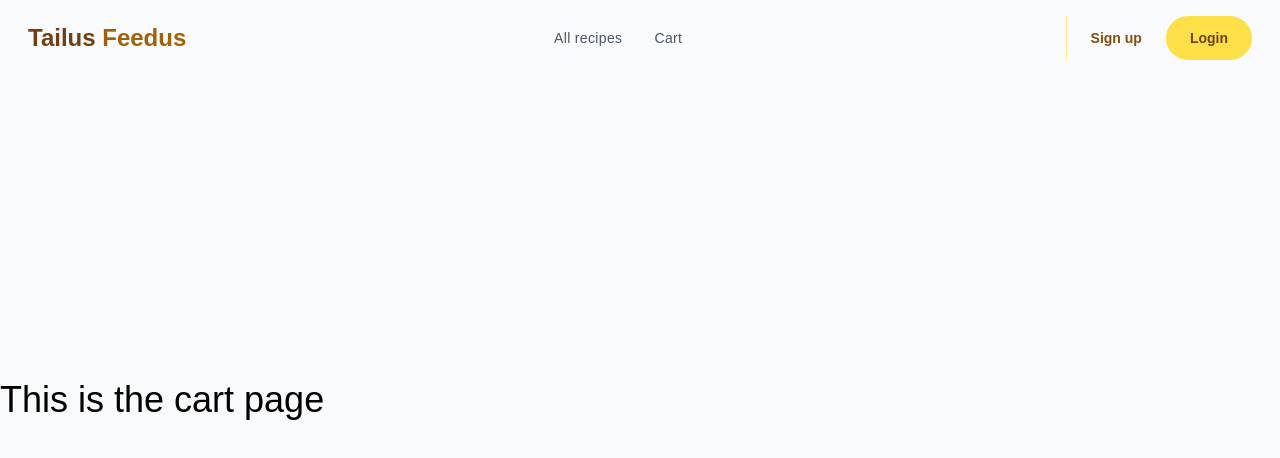
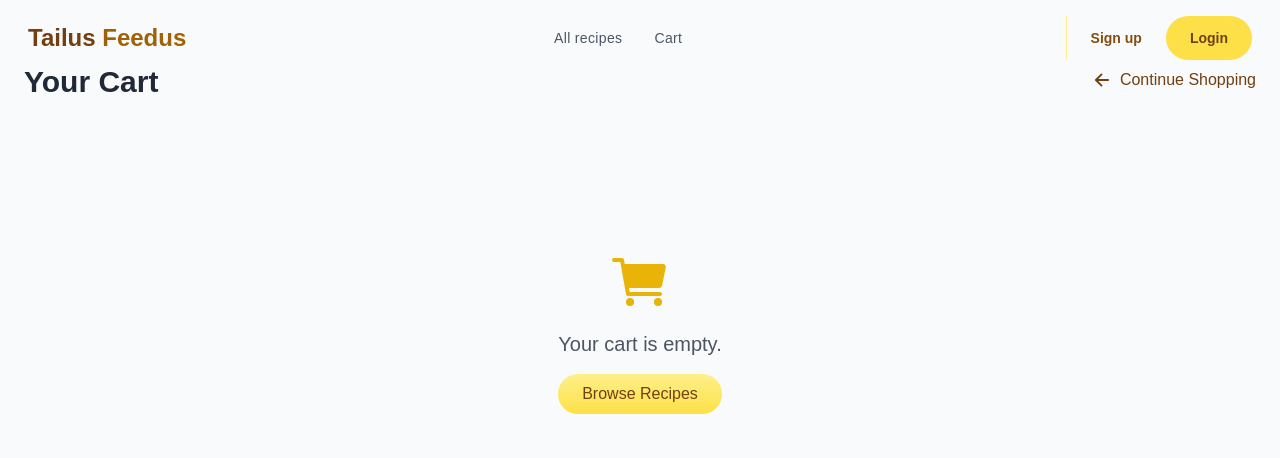
Before and after one commit to gaznafis007/repliq-meal, a Next.js app: page /cart in a window 1280 px wide. Shown: the top 458 px of the page. Built offline with nearby package versions, Linux system fonts and the light colour scheme.

Commit message:
cart created

```diff
--- a/app/all-recipes/[id]/page.jsx
+++ b/app/all-recipes/[id]/page.jsx
@@ -9,7 +9,6 @@ import { IoArrowBack, IoShareSocial, IoCart, IoHeart } from "react-icons/io5";
 const RecipeDetails = () => {
   const { id } = useParams();
   const router = useRouter();
-  const [copied, setCopied] = useState(false);
 
   // Fetch recipe details
   const { data: recipe, isLoading, error } = useQuery({
@@ -18,6 +17,14 @@ const RecipeDetails = () => {
     enabled: !!id,
   });
 
+  const [copied, setCopied] = useState(false);
+  const { addToCart } = useCart();
+  const [added, setAdded] = useState(false);
+  const handleAddToCart = () => {
+    addToCart(recipe);
+    setAdded(true);
+    setTimeout(() => setAdded(false), 3000);
+  };
   // Extract ingredients
   const ingredients = recipe
     ? Object.keys(recipe)
@@ -147,20 +154,12 @@ const RecipeDetails = () => {
             {/* Action Buttons */}
             <div className="mt-6 flex flex-wrap gap-4">
               <button
-                onClick={() => console.log("Add to cart:", recipe.idMeal)}
+                onClick={handleAddToCart}
                 className="inline-flex items-center px-6 py-2 bg-gradient-to-b from-yellow-200 to-yellow-300 text-yellow-900 rounded-full hover:to-red-300"
                 aria-label={`Add ${recipe.strMeal} to cart`}
               >
                 <IoCart className="mr-2" size={20} />
-                Add to Cart
-              </button>
-              <button
-                onClick={() => console.log("Add to wishlist:", recipe.idMeal)}
-                className="inline-flex items-center px-6 py-2 bg-gradient-to-b from-green-200 to-green-300 text-green-900 rounded-full hover:to-green-400"
-                aria-label={`Add ${recipe.strMeal} to wishlist`}
-              >
-                <IoHeart className="mr-2" size={20} />
-                Add to Wishlist
+                {added ? 'Added' : 'Add to Cart'}
               </button>
               <button
                 onClick={handleShare}
--- a/app/all-recipes/page.jsx
+++ b/app/all-recipes/page.jsx
@@ -78,7 +78,7 @@ const AllRecipes = () => {
   };
 
   return (
-    <div className="bg-gray-50 min-h-screen py-10">
+    <div className="bg-gray-50 min-h-screen py-16">
       <div className="container mx-auto px-6">
         <h1 className="text-4xl font-bold text-gray-800 mb-8">All Recipes</h1>
         {/* Search and Filter */}
--- a/app/cart/page.jsx
+++ b/app/cart/page.jsx
@@ -1,11 +1,88 @@
+"use client";
 import React from "react";
 
+import Link from "next/link";
+import { IoTrash, IoCart, IoArrowBack } from "react-icons/io5";
+import { useCart } from "@/hooks/useCart";
+import Image from "next/image";
+
 const Cart = () => {
+  const { cart, removeFromCart, clearCart } = useCart();
+
   return (
-    <div className="bg-gray-50 min-h-screen flex items-center">
-      <div className="container mx-auto">
-        {/* Cart page */}
-        <h1 className="text-4xl">This is the cart page</h1>
+    <div className="bg-gray-50 min-h-screen py-16">
+      <div className="container mx-auto px-6">
+        {/* Header */}
+        <div className="flex items-center justify-between mb-8">
+          <h1 className="text-3xl font-bold text-gray-800">Your Cart</h1>
+          <Link href="/recipes" passHref>
+            <button
+              className="inline-flex items-center text-yellow-900 hover:underline"
+              aria-label="Continue shopping"
+            >
+              <IoArrowBack className="mr-2" size={20} />
+              Continue Shopping
+            </button>
+          </Link>
+        </div>
+
+        {/* Cart Content */}
+        {cart.length === 0 ? (
+          <div className="flex flex-col items-center justify-center h-[50vh] animate-fade-in">
+            <IoCart className="text-yellow-500 mb-4" size={64} />
+            <p className="text-xl text-gray-600 mb-4">Your cart is empty.</p>
+            <Link href="/all-recipes" passHref>
+              <button
+                className="px-6 py-2 bg-gradient-to-b from-yellow-200 to-yellow-300 text-yellow-900 rounded-full hover:to-red-300"
+                aria-label="Browse recipes"
+              >
+                Browse Recipes
+              </button>
+            </Link>
+          </div>
+        ) : (
+          <div className="animate-fade-in">
+            {/* Cart Items */}
+            <div className="space-y-4">
+              {cart.map((item) => (
+                <div
+                  key={item.idMeal}
+                  className="flex items-center bg-white p-4 rounded-lg shadow-sm hover:shadow-md transition"
+                >
+                  <Image
+                  width={720}
+                  height={360}
+                    src={item.strMealThumb}
+                    alt={item.strMeal}
+                    className="w-20 h-20 object-cover rounded"
+                  />
+                  <div className="flex-1 ml-4">
+                    <h3 className="text-lg font-semibold text-gray-800">
+                      {item.strMeal}
+                    </h3>
+                  </div>
+                  <button
+                    onClick={() => removeFromCart(item.idMeal)}
+                    className="p-2 text-red-600 hover:text-red-800"
+                    aria-label={`Remove ${item.strMeal} from cart`}
+                  >
+                    <IoTrash size={20} />
+                  </button>
+                </div>
+              ))}
+            </div>
+            {/* Cart Actions */}
+            <div className="mt-6 flex justify-end">
+              <button
+                onClick={clearCart}
+                className="px-6 py-2 bg-gradient-to-b from-red-200 to-red-300 text-red-900 rounded-full hover:to-red-400"
+                aria-label="Clear all items from cart"
+              >
+                Clear Cart
+              </button>
+            </div>
+          </div>
+        )}
       </div>
     </div>
   );
--- a/app/layout.jsx
+++ b/app/layout.jsx
@@ -3,6 +3,7 @@ import "./globals.css";
 import Navbar from "@/components/Navbar";
 // import { QueryClient, QueryClientProvider } from "@tanstack/react-query";
 import TanstackProvider from "@/providers/TanstackProvider";
+import { CartProvider } from "@/context/ContextProvider";
 
 const geistSans = localFont({
   src: "./fonts/GeistVF.woff",
@@ -28,8 +29,10 @@ export default function RootLayout({ children }) {
         className={`${geistSans.variable} ${geistMono.variable} antialiased`}
       >
         <TanstackProvider>
-          <Navbar />
-          {children}
+          <CartProvider>
+            <Navbar />
+            {children}
+          </CartProvider>
         </TanstackProvider>
       </body>
     </html>
--- a/components/RecipeCard.jsx
+++ b/components/RecipeCard.jsx
@@ -1,14 +1,24 @@
+"use client";
+import { useCart } from "@/hooks/useCart";
 import Image from "next/image";
 import Link from "next/link";
-import React from "react";
+import React, { useState } from "react";
+import { IoCart } from "react-icons/io5";
 
 const RecipeCard = ({ recipe, handleDetailsOpen }) => {
+  const { addToCart } = useCart();
+  const [added, setAdded] = useState(false);
+  const handleAddToCart = () => {
+    addToCart(recipe);
+    setAdded(true);
+    setTimeout(() => setAdded(false), 3000);
+  };
   return (
     <div className="bg-white p-4 rounded-lg shadow-md hover:shadow-lg transition">
       <Link href={`/all-recipes/${recipe.idMeal}`} passHref>
         <Image
-        width={720}
-        height={360}
+          width={720}
+          height={360}
           src={recipe.strMealThumb}
           alt={recipe.strMeal}
           className="w-full h-48 object-cover rounded"
@@ -20,11 +30,12 @@ const RecipeCard = ({ recipe, handleDetailsOpen }) => {
       </Link>
       <div className="mt-4 flex space-x-2">
         <button
-          onClick={() => console.log("Add to cart:", recipe.idMeal)}
-          className="px-4 py-2 bg-gradient-to-b from-yellow-200 to-yellow-300 text-yellow-900 rounded-full"
+          onClick={handleAddToCart}
+          className="px-4 py-2 inline-flex items-center bg-gradient-to-b from-yellow-200 to-yellow-300 text-yellow-900 rounded-full"
           aria-label={`Add ${recipe.strMeal} to cart`}
         >
-          Add to Cart
+          <IoCart className="mr-2" size={20} />
+          {added ? "Added!" : "Add to Cart"}
         </button>
       </div>
     </div>
--- a/components/Recipes/RecipeCard.jsx
+++ b/components/Recipes/RecipeCard.jsx
@@ -1,10 +1,20 @@
 "use client";
+import { useCart } from "@/hooks/useCart";
 import Image from "next/image";
 import Link from "next/link";
-import React from "react";
+import React, { useState } from "react";
+import { IoCart } from "react-icons/io5";
 
 const RecipeCard = ({ recipe, handleDetailsOpen }) => {
   const isModalView = !!handleDetailsOpen; // Determine if used in RecipesList (modal) or AllRecipes (navigation)
+  const {addToCart} = useCart()
+  const [added, setAdded] = useState(false)
+
+  const handleAddToCart = () => {
+    addToCart(recipe);
+    setAdded(true);
+    setTimeout(() => setAdded(false), 2000);
+  };
 
   return (
     <div className="bg-white p-4 rounded-lg shadow-md hover:shadow-lg transition">
@@ -51,18 +61,12 @@ const RecipeCard = ({ recipe, handleDetailsOpen }) => {
       )}
       <div className="mt-4 flex space-x-2">
         <button
-          onClick={() => console.log("Add to cart:", recipe.idMeal)}
-          className="px-4 py-2 bg-gradient-to-b from-yellow-200 to-yellow-300 text-yellow-900 rounded-full hover:to-red-300"
+          onClick={handleAddToCart}
+          className="px-4 py-2 inline-flex items-center bg-gradient-to-b from-yellow-200 to-yellow-300 text-yellow-900 rounded-full hover:to-red-300"
           aria-label={`Add ${recipe.strMeal} to cart`}
         >
-          Add to Cart
-        </button>
-        <button
-          onClick={() => console.log("Add to wishlist:", recipe.idMeal)}
-          className="px-4 py-2 bg-gradient-to-b from-green-200 to-green-300 text-green-900 rounded-full hover:to-green-400"
-          aria-label={`Add ${recipe.strMeal} to wishlist`}
-        >
-          Add to Wishlist
+          <IoCart className="mr-2" size={20} />
+          {added ? "Added!" : "Add to Cart"}
         </button>
         {isModalView && (
           <button
```
